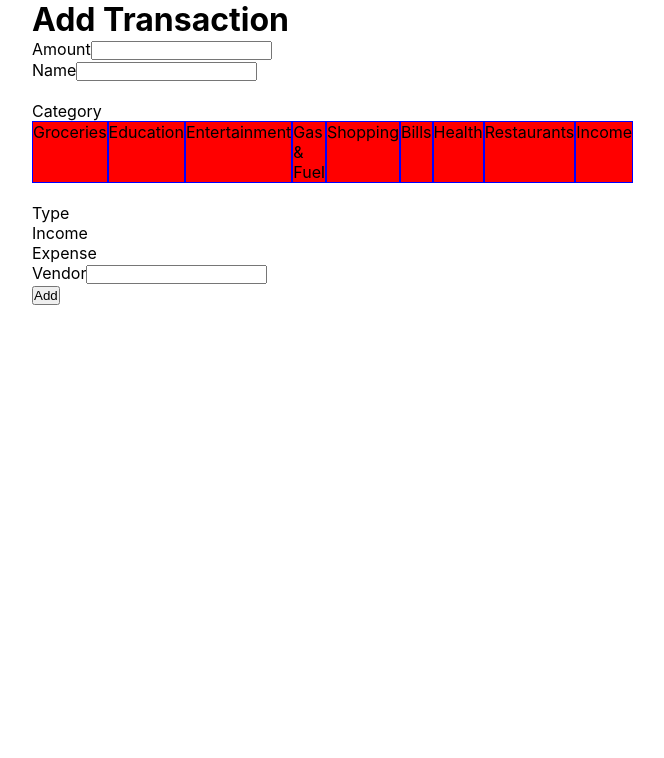
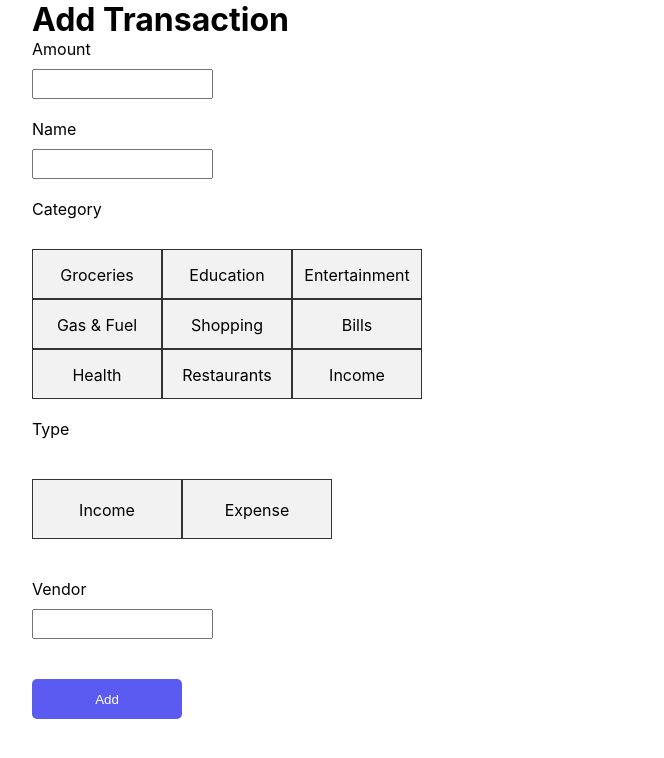
Before and after one commit to deijdev/iTeller-Frontend, a React (Create React App) app: page /add-transaction in a window 1280 px wide. Shown: the top 758 px of the page, without its empty margins (358-1022 px from the left). Built offline with nearby package versions, Linux system fonts and the light colour scheme.

Commit message:
add transaction object sending

```diff
--- a/src/App.js
+++ b/src/App.js
@@ -1,4 +1,4 @@
-import React from 'react';
+import React, {Component} from 'react';
 import Dashboard from './Components/Dashboard.js'
 import AddTransaction from './Components/AddTransaction.js'
 import Home from './Components/Home'
@@ -11,17 +11,41 @@ import {
 } from "react-router-dom";
 
 
-function App() {
-  return (
-    <Router>
-      <Switch>
-        <Route exact path="/" component={Home} />
-        <Route exact path="/dashboard" component={Dashboard}/>
-        <Route exact path="/add-transaction" component={AddTransaction}/>
 
-      </Switch>
-    </Router>
-  )
+class App extends Component {
+
+  constructor(){
+    super()
+    this.state = {
+      currentUser : {id: 1, name: 'Sandra Levy', email: "sl@demo.com", password: "demo"}
+    }
+  }
+
+  handleAddTransaction = (e, formObj) => {
+    e.preventDefault()
+    console.log("hit handle transaction", formObj)
+      // fetch('http://localhost:3000/transactions',{
+      //   method: 'POST',
+      //   headers: {'Content-Type':'application-json'},
+      //   body: JSON.stringify(formObj)
+      // })
+      // .then( response => response.json())
+      // .then(transactionData => {
+      // })
+  }
+
+
+  render(){
+    return (
+      <Router>
+        <Switch>
+          <Route exact path="/" render={ () => <Home/> } />
+          <Route exact path="/dashboard" render={ () => <Dashboard/> } />
+          <Route exact path="/add-transaction" render={ () => <AddTransaction user={this.currentUser} handleAddTransaction={this.handleAddTransaction}/>} />
+        </Switch>
+        </Router>
+      )
+  }
 
 }
 
--- a/src/Components/AddTransaction.js
+++ b/src/Components/AddTransaction.js
@@ -1,20 +1,79 @@
 import React, { Component } from 'react';
 import "../css/add-transaction.css"
 
+
 class AddTransaction extends Component {
+
+    constructor(){
+        super()
+        this.state={
+            formObj : {
+
+                amount : '',
+                name : '',
+                category : '',
+                type : '',
+                vendor : ''
+
+            },
+            categoryClicked: false
+        }
+    }
+
+
+    handleFormTextInput = (e) => {
+        this.setState({
+            formObj: {...this.state.formObj, [e.target.name] : e.target.value}
+        })
+    }
+
+    handleCategory = (e) => {
+        let category = e.target.id
+
+        const categoryDivs = Array.from(document.getElementById("transaction-categories").children)
+        categoryDivs.forEach( cat => {
+            if(cat.id === category){
+                cat.style.backgroundColor = 'red'
+                this.setState({
+                    formObj: {...this.state.formObj, category : cat.id}
+                })
+            } else {
+                cat.style.backgroundColor = '#f2f2f2'
+            }
+        })
+    }
+
+    handleType = (e) => {
+        let type = e.target.id
+
+        const transTypeDivs = Array.from(document.getElementById("transaction-type").children)
+        transTypeDivs.forEach( t_type => {
+            if(t_type.id === type){
+                t_type.style.backgroundColor = 'red'
+                this.setState({
+                    formObj: {...this.state.formObj, type : t_type.id}
+                })
+            } else {
+                t_type.style.backgroundColor = '#f2f2f2'
+            }
+        })
+    }
+
     render() {
         return (
             <div id="add-transaction-container">
                <h1>Add Transaction</h1>
-               <form>
+               <form onSubmit={(e) => this.props.handleAddTransaction(e, this.state.formObj)}>
                     <div>
-                        <label htmlFor="Amount">Amount</label>
-                        <input type="text" value='' name="amount"/>
+                        <label htmlFor="amount">Amount</label>
+                        <br/>
+                        <input type="text" value={this.state.formObj.amount} name="amount" onChange={(e)=>this.handleFormTextInput(e)}/>
                     </div>
-
+                        <br/>
                     <div>
                         <label htmlFor="name">Name</label>
-                        <input type="text" value='' name="name"/>
+                        <br/>
+                        <input type="text" value={this.state.formObj.name} name="name" onChange={(e)=>this.handleFormTextInput(e)}/>
                     </div>
 
                     <br/>
@@ -24,29 +83,30 @@ class AddTransaction extends Component {
                     <br/>
 
                     <div id="transaction-categories">
-                        <div id="groceries">Groceries</div>
-                        <div id="education">Education</div>
-                        <div id="entertainment">Entertainment</div>
-                        <div id="gas">Gas & Fuel</div>
-                        <div id="shopping">Shopping</div>
-                        <div id="bills">Bills</div>
-                        <div id="health">Health</div>
-                        <div id="restaurants">Restaurants</div>
-                        <div id="Income">Income</div>
+                        <div id="groceries" onClick={this.handleCategory}>Groceries</div>
+                        <div id="education" onClick={this.handleCategory}>Education</div>
+                        <div id="entertainment" onClick={this.handleCategory}>Entertainment</div>
+                        <div id="gas" onClick={this.handleCategory}>Gas & Fuel</div>
+                        <div id="shopping"onClick={this.handleCategory}>Shopping</div>
+                        <div id="bills" onClick={this.handleCategory}>Bills</div>
+                        <div id="health"onClick={this.handleCategory}>Health</div>
+                        <div id="restaurants" onClick={this.handleCategory}>Restaurants</div>
+                        <div id="Income" onClick={this.handleCategory}>Income</div>
                     </div>
 
 
                     <br/>
 
-                    <label htmlFor="Type">Type</label>
-                    <div>
-                        <div id="income">Income</div>
-                        <div id="expense">Expense</div>
+                    <label htmlFor="type">Type</label>
+                    <div id="transaction-type">
+                        <div id="income" onClick={this.handleType}>Income</div>
+                        <div id="expense" onClick={this.handleType}>Expense</div>
                     </div>
 
-                    <div>
-                        <label htmlFor="Vendor">Vendor</label>
-                        <input type="text" value='' name="vendor"/>
+                    <div id="transaction-vendor">
+                        <label htmlFor="vendor">Vendor</label>
+                        <br/>
+                        <input type="text" value={this.state.formObj.vendor} name="vendor" onChange={(e)=>this.handleFormTextInput(e)}/>
                     </div>
 
                     <input type="submit" value="Add"/>
--- a/src/css/add-transaction.css
+++ b/src/css/add-transaction.css
@@ -4,17 +4,70 @@
     box-sizing: border-box;
 }
 #add-transaction-container{
-    border: 2px;
+    /* border: 2px; */
     width: 500px;
     margin: 0 auto;
 }
 
 #transaction-categories{
+    margin-top: 30px;
     display: flex;
-    width: 100%
+    flex-wrap: wrap;
+    text-align: center;
+
 }
-#transaction-categories div{
-    flex: 20%;
-    background: red;
-    border: 1px solid blue;
+#transaction-categories > div{
+
+    width: 130px;
+    height: 50px;
+    background: #f2f2f2;
+    border: 1px solid #333333;
+    cursor: pointer;
+    line-height: 50px;
 }
+
+#transaction-categories :hover{
+
+    background: rgb(95, 218, 255);
+    border: 1px solid #333333;
+
+}
+
+#transaction-type{
+    width: 300px;
+    display:flex;
+    text-align: center;
+    line-height: 60px;
+}
+#transaction-type > div{
+    margin-top: 40px;
+    width: 50%;
+    height: 60px;
+    background: #f2f2f2;
+    border: 1px solid #333333;
+    cursor: pointer;
+}
+
+#transaction-type :hover {
+    background: rgb(95, 218, 255);
+}
+
+#transaction-vendor{
+    margin-top: 40px;
+}
+
+input {
+    height: 30px;
+    margin-top: 10px;
+}
+
+input[type="submit"]{
+    margin-top: 40px;
+    width: 150px;
+    height: 40px;
+    background: rgb(91, 91, 241);
+    border: none;
+    color: #ffffff;
+    cursor: pointer;
+    border-radius: 5px;
+}
```
